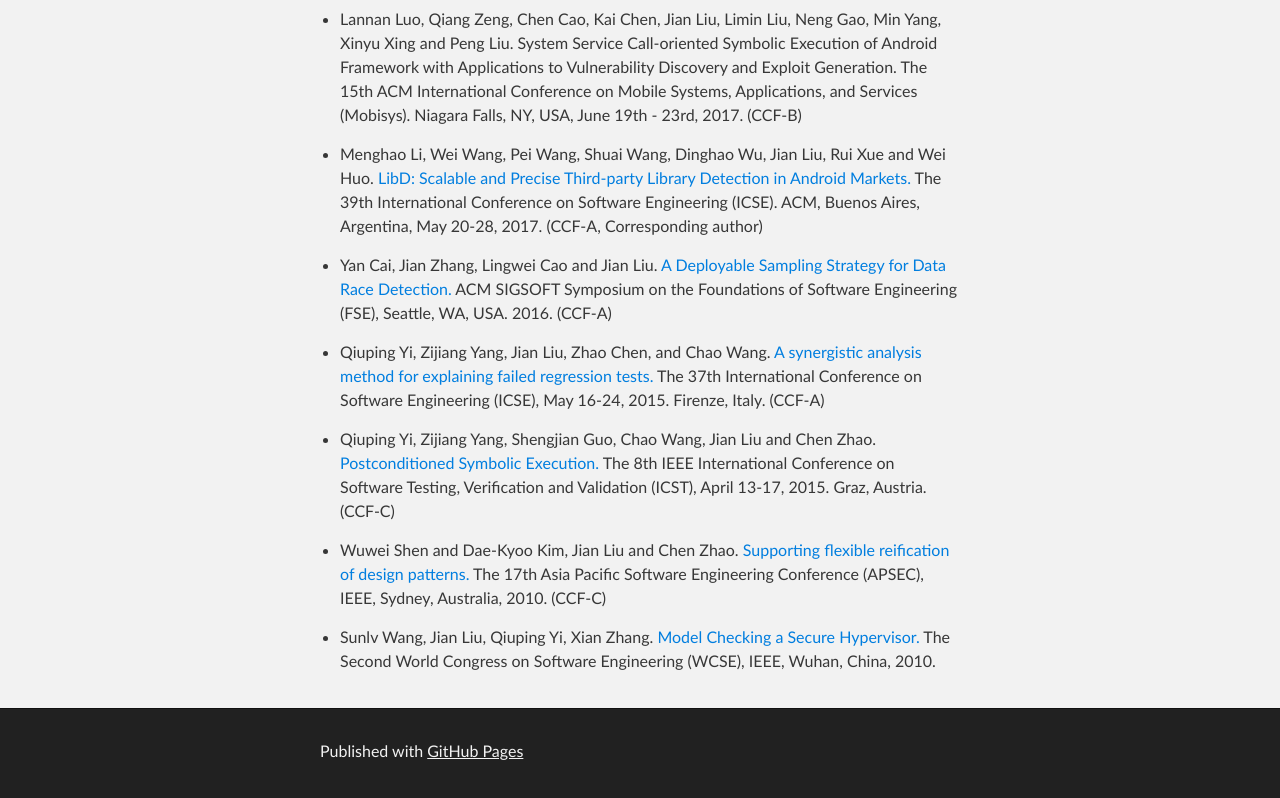
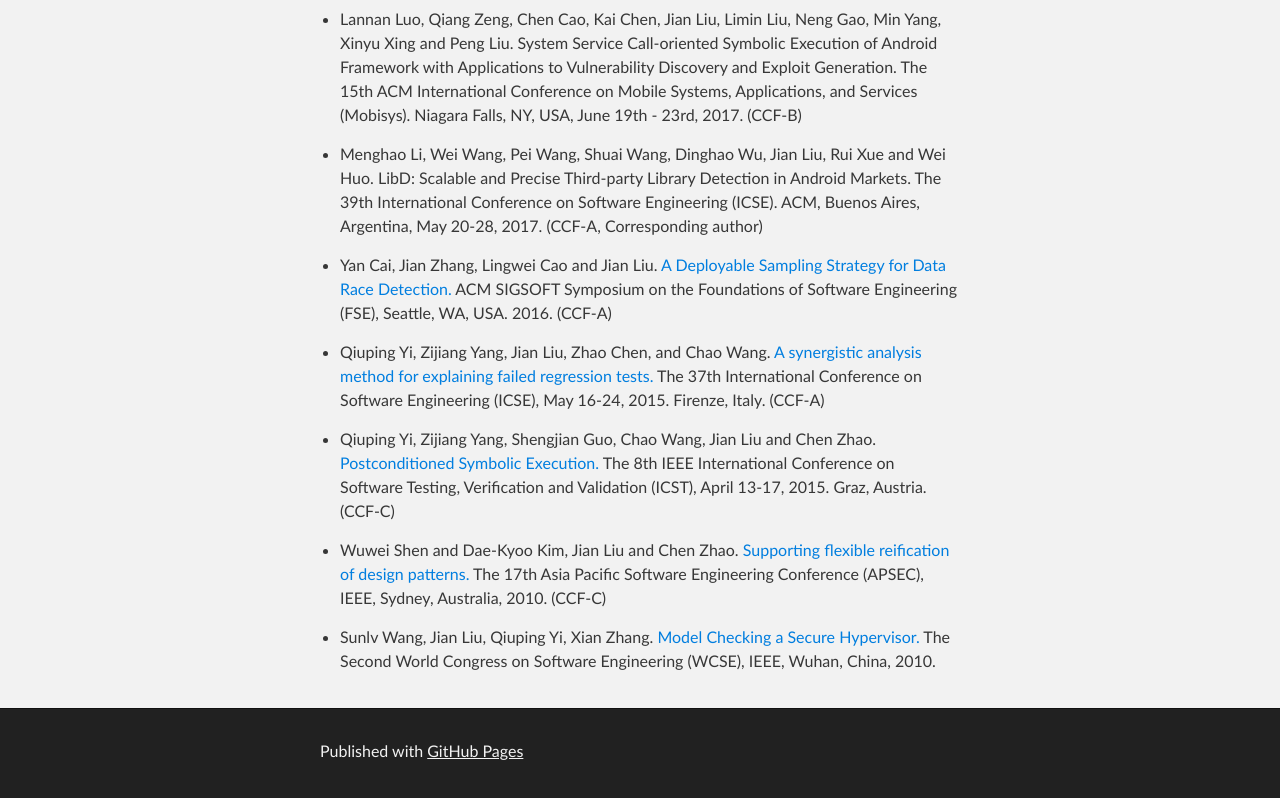
Before and after one commit to ljian236/ljian236.github.com, a plain HTML site: page index.html in a window 1280 px wide. Shown: the part 1665-2463 px from the top of the page. Drawn offline with Linux system fonts and the light colour scheme.

Commit message:
delet  URL

```diff
--- a/index.html
+++ b/index.html
@@ -101,7 +101,7 @@ Tel. : (+86) 010-829 40579</p>
 
 <li><p> Lannan Luo,  Qiang Zeng,  Chen Cao, Kai Chen, Jian Liu, Limin Liu, Neng Gao, Min Yang, Xinyu Xing and Peng Liu. System Service Call-oriented Symbolic Execution of Android Framework with Applications to Vulnerability Discovery and Exploit Generation. The 15th ACM International Conference on Mobile Systems, Applications, and Services (Mobisys). Niagara Falls, NY, USA, June 19th - 23rd, 2017. (CCF-B)</p></li>
 
-<li><p> Menghao Li, Wei Wang, Pei Wang, Shuai Wang, Dinghao Wu, Jian Liu, Rui Xue and Wei Huo. <a href="../papers/LIWWWLXH-ICSE2017.pdf">LibD: Scalable and Precise Third-party Library Detection in Android Markets.</a> The 39th International Conference on Software Engineering (ICSE). ACM, Buenos Aires, Argentina, May 20-28, 2017. (CCF-A, Corresponding author)</p></li>
+<li><p> Menghao Li, Wei Wang, Pei Wang, Shuai Wang, Dinghao Wu, Jian Liu, Rui Xue and Wei Huo. LibD: Scalable and Precise Third-party Library Detection in Android Markets. The 39th International Conference on Software Engineering (ICSE). ACM, Buenos Aires, Argentina, May 20-28, 2017. (CCF-A, Corresponding author)</p></li>
 
 <li><p> Yan Cai, Jian Zhang, Lingwei Cao and Jian Liu. <a href="../papers/CAIZCL-FSE2016.pdf">A Deployable Sampling Strategy for Data Race Detection.</a> ACM SIGSOFT Symposium on the Foundations of Software Engineering (FSE), Seattle, WA, USA. 2016. (CCF-A)</p></li>
 
```
